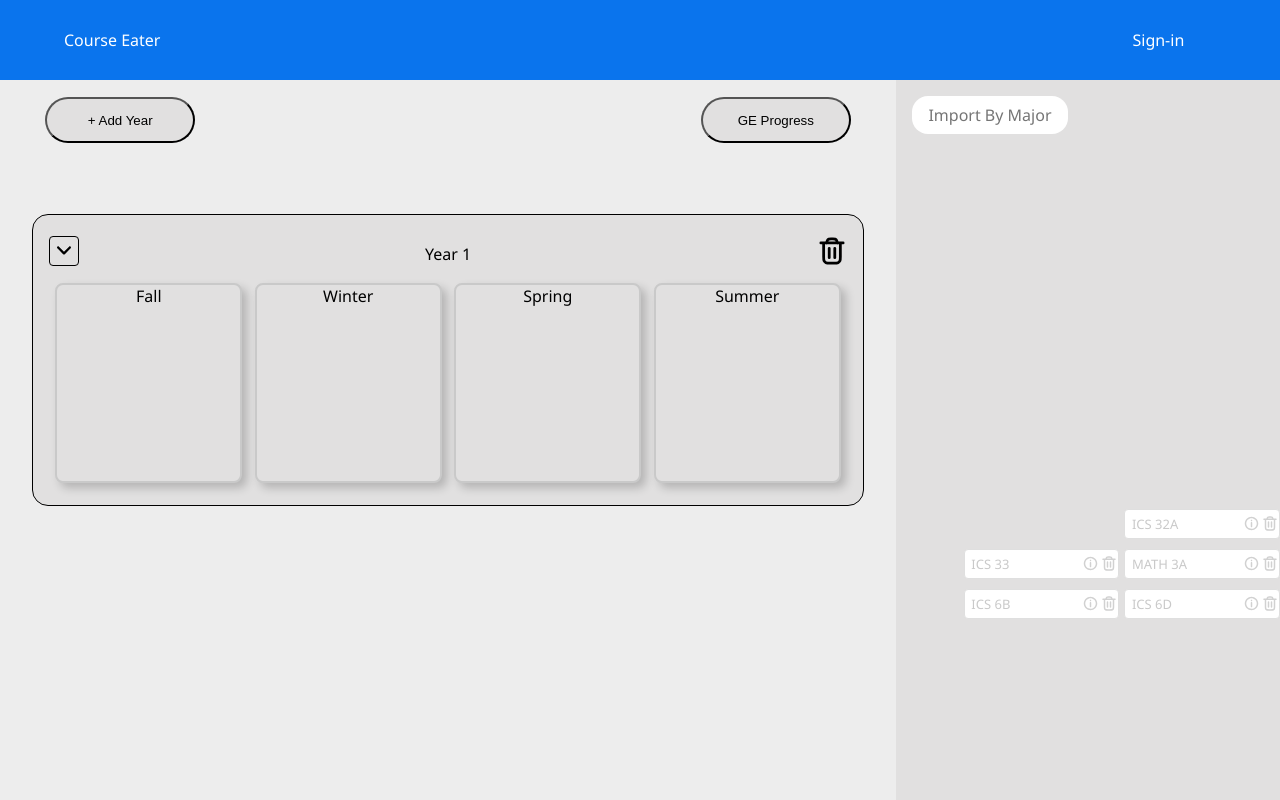
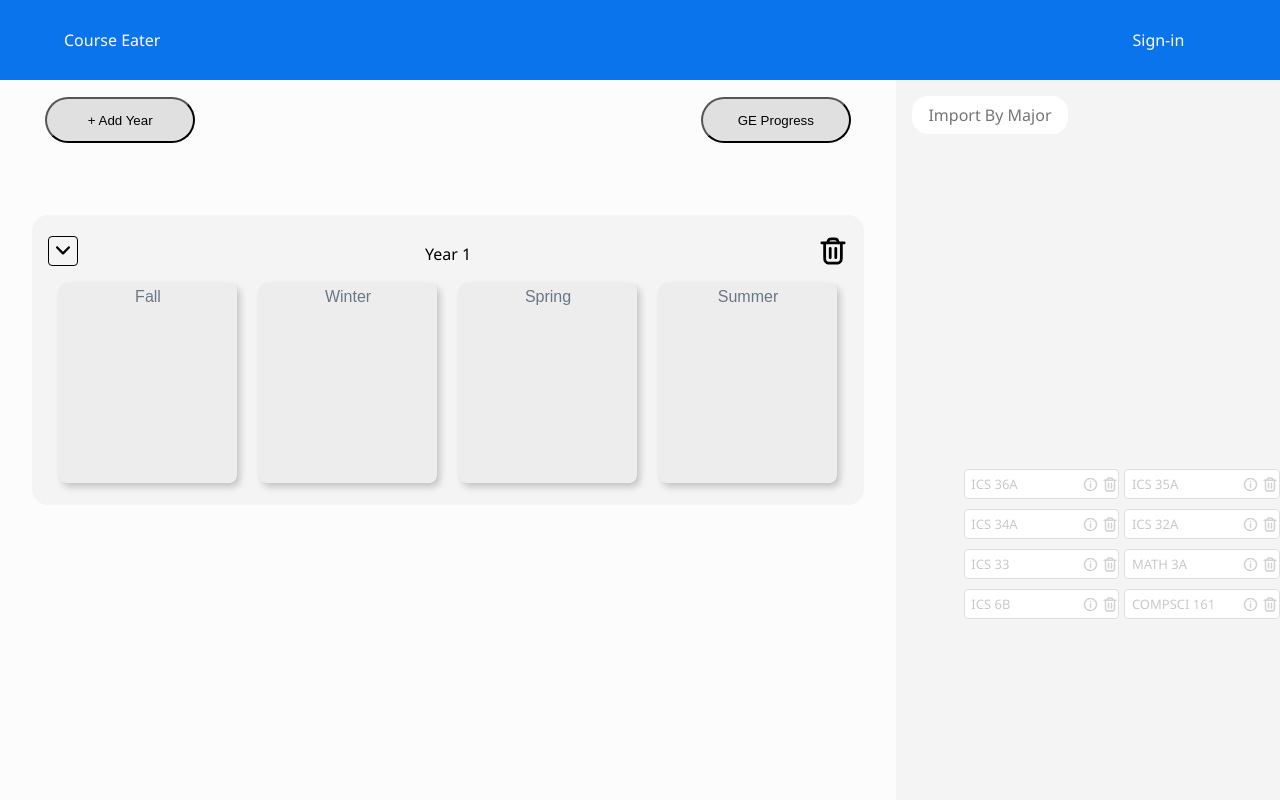
Before and after one commit to NeatPatel/course-planner, a React (Vite) app in the folder Frontend/: page / in a window 1280 px wide. Both pictures are taken after a click on the picture 74 px from the left and 357 px from the top of the page. Built offline with nearby package versions, Linux system fonts and the light colour scheme.

Commit message:
fix droppables in new UI layout + fix cors issue when making request to backend on localhost

```diff
--- a/Frontend/src/App.css
+++ b/Frontend/src/App.css
@@ -78,7 +78,9 @@ body {
   resize: both;
   display: flex;
   flex-direction: column;
-  margin: 2em;
+  /* margin: 2em; */
+  padding: 0em 2em;
+  background-color: #fcfcfc;
 
   /* align-items: center; */
   /* display: flex;
@@ -104,13 +106,13 @@ body {
   width: 35%;
   height: 100%;
   /* max-height: fit-content; */
+  background-color: #f4f4f4;
   display: flex;
   flex-direction: column;
-
 }
 
 .major-selection {
-  background-color: #e1e0e0;
+  background-color: #f4f4f4;
   height: 70%;
   display: flex;
   flex-wrap: wrap;
@@ -118,7 +120,7 @@ body {
 }
 
 .completed-courses {
-  background-color: #e1e0e0;
+  background-color: #f4f4f4;
   height: 30%;
 }
 
--- a/Frontend/src/App.tsx
+++ b/Frontend/src/App.tsx
@@ -18,11 +18,14 @@ function App() {
     const [addedCourses, setAddedCourses] = useState<addedCourseType>({});
     const [scheduleYears, setScheduleYears] = useState<number[]>([0]);
     const [baggedCourses, setBaggedCourses] = useState<JSX.Element[]>([
-        <DraggableCourse id={'ICS 6D'} key={'ICS 6D'}> ICS 6D </DraggableCourse>,
+        <DraggableCourse id={'COMPSCI 161'} key={'COMPSCI 161'}> COMPSCI 161 </DraggableCourse>,
         <DraggableCourse id={'ICS 6B'} key={'ICS 6B'}> ICS 6B </DraggableCourse>,
         <DraggableCourse id={'MATH 3A'} key={'MATH 3A'}> MATH 3A </DraggableCourse>,
         <DraggableCourse id={'ICS 33'} key={'ICS 33'}> ICS 33 </DraggableCourse>,
-        <DraggableCourse id={'ICS 32A'} key={'ICS 32A'}> ICS 32A </DraggableCourse>
+        <DraggableCourse id={'ICS 32A'} key={'ICS 32A'}> ICS 32A </DraggableCourse>,
+        <DraggableCourse id={'ICS 34A'} key={'ICS 34A'}> ICS 34A </DraggableCourse>,
+        <DraggableCourse id={'ICS 35A'} key={'ICS 35A'}> ICS 35A </DraggableCourse>,
+        <DraggableCourse id={'ICS 36A'} key={'ICS 36A'}> ICS 36A </DraggableCourse>
     ]);
 
     function handleDeleteTable(deleteYear: number) {
@@ -109,7 +112,7 @@ function App() {
             </div>
 
             <div className="body">
-                { alertState && <GeneralCourseAlert setVisible={setAlertState} options={["GE 1", "GE 2"]}/>}
+                {alertState && <GeneralCourseAlert setVisible={setAlertState} options={["GE 1", "GE 2"]} />}
 
                 <DndContext onDragEnd={handleDragEvent}>
                     <div className="planning-area">
--- a/Frontend/src/components/DraggableCourse/DraggableCourse.module.css
+++ b/Frontend/src/components/DraggableCourse/DraggableCourse.module.css
@@ -5,11 +5,8 @@
   align-items: center;
   background-color: white;
   color: rgb(201, 201, 201);
-  cursor: move;
   border: 1px solid #dfdfdf;
   border-radius: 0.25em;
-  /* border: 2px solid black; */
-  justify-content: space-between;
   z-index: 5;
   transition: border 0.25s ease-in-out;
 }
@@ -20,23 +17,29 @@
 
 .name {
   margin: 0.5em;
+  width: 75%;
   font-size: small;
+  cursor: move;
 }
 
-.delete, .info {
-  /* position: relative; */
-  /* color: white; */
-  /* bottom: 10px; */
-  /* left: 10%; */
-  /* width: 15px; */
-  margin: 2px;
-
-  /* padding: 0.25vh; */
+.delete,
+.info {
+  margin: 2px 1px;
   transform: translateY(2px);
   transition: transform 0.25s ease-in-out;
+  padding: 0.2em 0.1em;
 }
 
-.delete:hover, .info:hover {
-  transform: translateY(-4px);
+.delete:hover,
+.info:hover {
+  transform: translateY(-6px);
   cursor: pointer;
 }
+
+.icon {
+  display: flex;
+  align-items: center;
+  width: 25%;
+  position: relative;
+  bottom: 0.1em;
+}
--- a/Frontend/src/components/DraggableCourse/DraggableCourse.tsx
+++ b/Frontend/src/components/DraggableCourse/DraggableCourse.tsx
@@ -5,7 +5,6 @@ import { CSS } from "@dnd-kit/utilities";
 import DeleteIcon from '../../icons/courseDelete.svg';
 import InfoIcon from '../../icons/info.svg'
 export default function DraggableCourse({ id, children }: any) {
-    const [isHovering, setIsHovering] = useState<boolean>(false);
     const [isRemoved, setIsRemoved] = useState<boolean>(false);
 
     const { attributes, listeners, setNodeRef, transform }: any = useDraggable({
@@ -16,36 +15,36 @@ export default function DraggableCourse({ id, children }: any) {
         transform: CSS.Translate.toString(transform),
     };
 
+    async function getCourseInfo() {
+        const courseName = children.replace(/\s+/g, '');
+
+        const promise = await fetch(`http://localhost:8000/course?courseId=${courseName}`)
+        const data = await promise.json();
+        console.log(data);
+    }
+
     return (
         <>
             {
                 isRemoved == false && (
-                    <div ref={setNodeRef} className={styles.container} style={style} {...listeners} {...attributes}
-                        onMouseEnter={() => setIsHovering(true)}
-                        onMouseLeave={() => setIsHovering(false)}>
-                        <div className={styles.name}>
+                    <div className={styles.container} style={style}  >
+                        <div className={styles.name} ref={setNodeRef} {...listeners} {...attributes} >
                             {children}
                         </div>
+
                         <div className={styles.icon}>
-                            <img src={InfoIcon} alt="info" className={styles.info} />
+                            <img src={InfoIcon} alt="info" className={styles.info}
+                                onClick={getCourseInfo} />
                             <img className={styles.delete} src={DeleteIcon} alt=""
                                 onClick={() => {
                                     setIsRemoved(prevState => !prevState)
                                 }} />
-                            {/* {
-                            isHovering && <img className={styles.delete} src={DeleteIcon} alt=""
-                                onClick={() => {
-                                    setIsRemoved(prevState => !prevState)
-                                }} />
-                            } */}
                         </div>
 
                     </div>
+
                 )
             }
-
-
-
         </>
 
     )
--- a/Frontend/src/components/Quarter/Quarter.module.css
+++ /dev/null
@@ -1,22 +0,0 @@
-.table {
-    border: 2px solid rgb(201, 201, 201);
-    /* background-color: black; */
-    width: 100vw;
-    height: 25vh;
-    margin: 0.4em;
-    border-radius: 0.5em;
-    text-align: center;
-    z-index: inherit;
-    background-color: #e1e0e0;
-    box-shadow: 5px 5px 10px rgba(0, 0, 0, 0.2);
-
-}
-
-.name {
-    font-family: 'Roboto';
-}
-
-.courses {
-    width: 100px;
-    height: 100px;
-}
--- a/Frontend/src/components/Quarter/Quarter.tsx
+++ /dev/null
@@ -1,15 +0,0 @@
-import styles from "./Quarter.module.css"
-
-export default function Quarter({name, courses} : any) {
-
-    return (
-        <div className={styles.table}>
-            <div>
-                {name}
-            </div>
-            <div className={styles.courses}>
-                {courses}
-            </div>
-        </div>
-    );
-}
--- a/Frontend/src/components/SchedulePlanner/Droppable.tsx
+++ b/Frontend/src/components/SchedulePlanner/Droppable.tsx
@@ -1,7 +1,7 @@
 import { useDroppable } from "@dnd-kit/core";
 import styles from "./SchedulePlanner.module.css";
 
-export function Droppable({ id, children }: any) {
+export function Droppable({ termName, id, children }: any) {
     const { isOver, setNodeRef } = useDroppable({
         id: id,
     });
@@ -10,9 +10,14 @@ export function Droppable({ id, children }: any) {
     };
 
     return (
-        <div ref={setNodeRef} className={styles.col} style={style} key={id}
+        <div ref={setNodeRef} className={styles.table} style={style} key={id}
             id={id}>
-            {children}
+            <div className={styles.termName}>
+                {termName}
+            </div>
+            <div className={styles.courses}>
+                {children}
+            </div>
         </div>
     )
 }
--- a/Frontend/src/components/SchedulePlanner/SchedulePlanner.module.css
+++ b/Frontend/src/components/SchedulePlanner/SchedulePlanner.module.css
@@ -1,5 +1,5 @@
 .container {
-  border: 1px solid black;
+  /* border: 0.5px solid black; */
   width: 100%;
   display: flex;
   flex-direction: column;
@@ -8,7 +8,8 @@
   padding: 1em;
   flex-grow: 3;
   box-sizing: border-box;
-  background-color: #e1e0e0;
+  /* background-color: #e1e0e0; */
+  background-color: #f4f4f4;
   /* background-color: white; */
 }
 
@@ -72,13 +73,13 @@
   border-right: 1px solid black;
 }
 
-.table {
+/* .table {
   width: 100%;
   min-height: 80px;
   border-collapse: collapse;
   text-align: center;
   border-right: 1px solid black;
-}
+} */
 
 .tables {
   display: flex;
@@ -134,3 +135,33 @@ img {
   /* height: auto; */
   min-height: 100px;
 }
+
+.table {
+  /* border: 2px solid rgb(201, 201, 201); */
+  width: 100vw;
+  min-height: 25vh;
+  height: auto;
+  margin: 0.4em 0.7em;
+  border-radius: 0.5em;
+  text-align: center;
+  z-index: inherit;
+  padding-bottom: 1vh;
+  background-color: #f4f4f4;
+  box-shadow: 3px 4px 7px rgba(0, 0, 0, 0.2);
+}
+
+.termName {
+  margin-top: 5px;
+  font-family: "Arial";
+  color: #697784;
+}
+
+.courses {
+  width: 100%;
+  height: auto;
+  display: flex;
+  justify-content: center;
+  align-items: center;
+  flex-direction: column;
+  margin-top: 10px;
+}
--- a/Frontend/src/components/SchedulePlanner/SchedulePlanner.tsx
+++ b/Frontend/src/components/SchedulePlanner/SchedulePlanner.tsx
@@ -4,7 +4,7 @@ import DeleteIcon from '../../icons/delete.svg';
 import { Droppable } from './Droppable.tsx';
 import { useState, useRef } from 'react';
 import { addedCourseType } from '../../App.tsx';
-import Quarter from "../Quarter/Quarter.tsx"
+
 interface props {
     startYear: number,
     onDelete: Function
@@ -27,10 +27,11 @@ export default function SchedulePlanner({ onDelete, startYear = 0, addedCourses
     }
 
     let tableData = [];
+    const termNames = ['Fall', 'Winter', 'Spring', 'Summer']
 
     for (let currentTermIndex = 0; currentTermIndex < 4; currentTermIndex++) {
         const id = `${startYear}-${currentTermIndex}`
-        let newTermData = <Droppable key={id} id={id}>
+        let newTermData = <Droppable termName={termNames[currentTermIndex]} key={id} id={id}>
             {
                 id in addedCourses && addedCourses[id]
             }
@@ -62,27 +63,10 @@ export default function SchedulePlanner({ onDelete, startYear = 0, addedCourses
                 <div>
                     {
                         showTable && (
-                        // <div className={styles.table}>
-                        //     <div className={styles.header}>
-                        //         <div className={styles.col}>Fall</div>
-                        //         <div className={styles.col}>Winter</div>
-                        //         <div className={styles.col}>Spring</div>
-                        //         <div className={styles.col}>Summer</div>
-                        //     </div>
-
-                        //     <div className={styles.termContainer}>
-                        //         {
-                        //             tableData
-                        //         }
-                        //     </div>
-                        // </div>
-
                             <div className={styles.tables}>
-
-                        <Quarter name="Fall" />
-                        <Quarter name="Winter"/>
-                        <Quarter name="Spring" />
-                        <Quarter name="Summer"/>
+                                {
+                                    tableData
+                                }
                             </div>
 
                         )
```
Also changed, not shown: 1 other file (tests, documents, lock files or other folders). Lines whose indentation alone changed are shown as unchanged.
